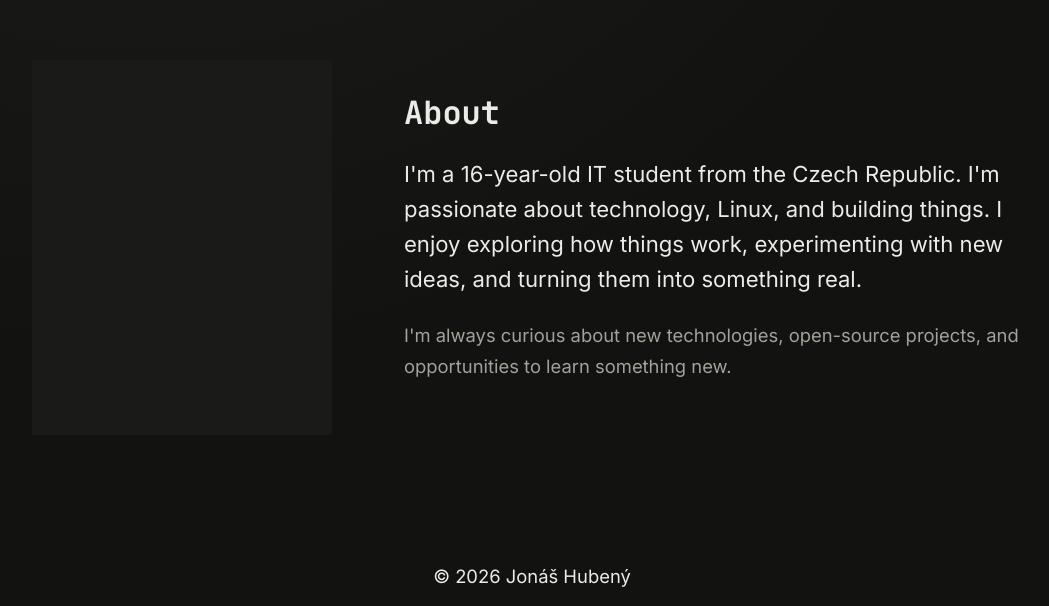
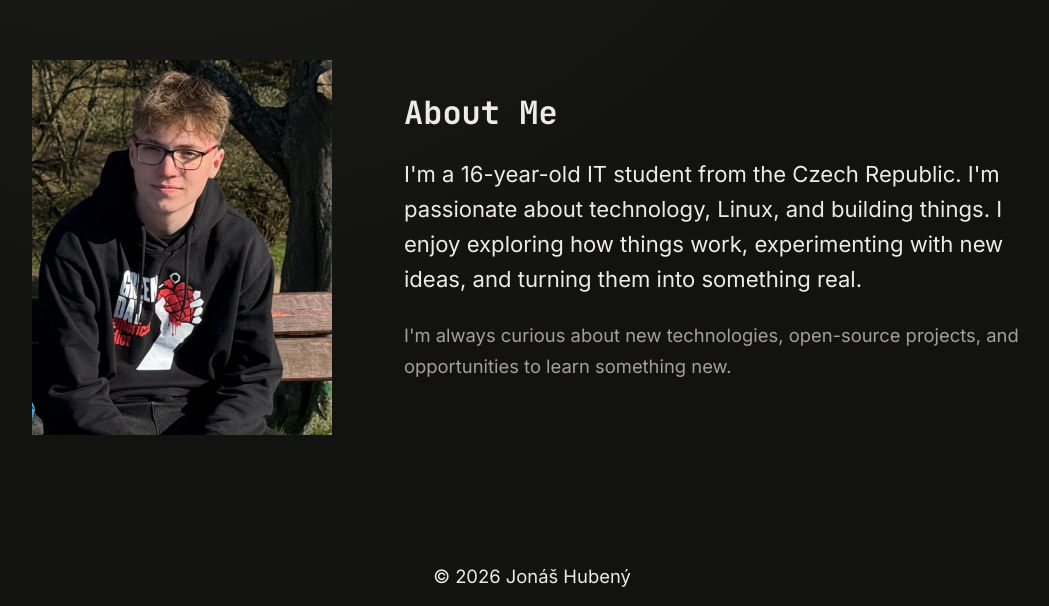
Before and after one commit to jonashubeny/personal-web, a plain HTML site: page index.html in a window 1280 px wide. Shown: the part 844-1450 px from the top of the page, without its empty margins (108-1157 px from the left). Drawn offline with Linux system fonts and the light colour scheme.

Commit message:
pridana foto

```diff
--- a/index.html
+++ b/index.html
@@ -37,11 +37,11 @@
     <section class="about" id="about">
         <div class="about-photo">
             <!-- Save your photo as images/jonas.jpg and uncomment the next line -->
-            <!-- <img src="images/jonas.jpg" alt="Jonáš Hubený"> -->
+            <img src="images/jonas.jpg" alt="Jonáš Hubený">
         </div>
 
         <article class="about-article">
-            <h2>About</h2>
+            <h2>About Me</h2>
             <p class="lead">I'm a 16-year-old IT student from the Czech Republic. I'm passionate about technology, Linux, and building things. I enjoy exploring how things work, experimenting with new ideas, and turning them into something real.</p>
             <p>I'm always curious about new technologies, open-source projects, and opportunities to learn something new.</p>
         </article>
--- a/style.css
+++ b/style.css
@@ -148,6 +148,7 @@ hr{
     width: 100%;
     height: 100%;
     object-fit: cover;
+    object-position: center top;
 }
 
 .about-article h2 {
```
Also changed, not shown: images/jonas.jpg (added).
